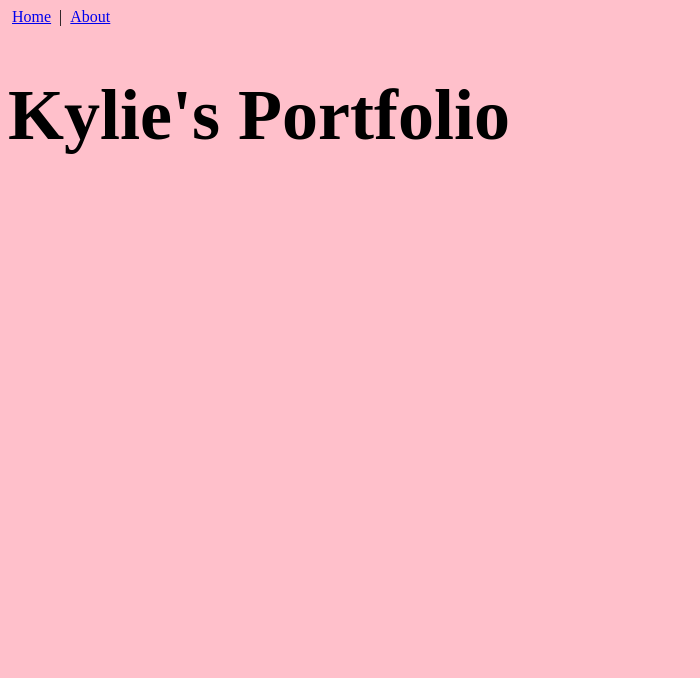
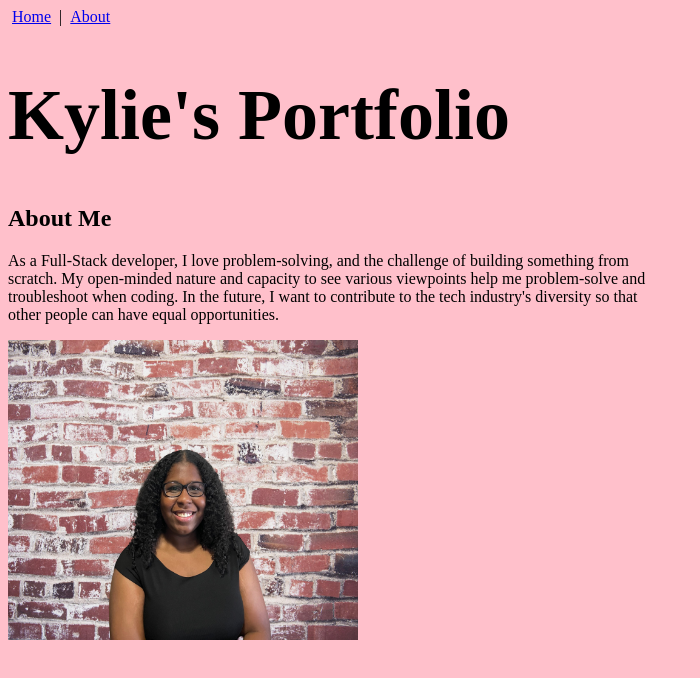
Before and after one commit to kfacison/personal-portfolio, a Next.js app: page / in a window 1280 px wide. Shown: the top 678 px of the page, without its empty margins (0-700 px from the left). Built offline with nearby package versions, Linux system fonts and the light colour scheme.

Commit message:
change nav bar links

```diff
--- a/components/NavBar.js
+++ b/components/NavBar.js
@@ -6,11 +6,11 @@ export default function NavBar(){
     return (
         <nav>
             &nbsp;
-            <Link href="/">Home</Link>
+            <Link href="#home">Home</Link>
             &nbsp;
             |
             &nbsp;
-            <Link href="/about">About</Link>
+            <Link href="#about">About</Link>
             &nbsp;
         </nav>
     )
--- a/pages/index.js
+++ b/pages/index.js
@@ -14,7 +14,22 @@ export default function Home() {
         <meta name="viewport" content="width=device-width, initial-scale=1" />
         <link rel="icon" href="/favicon.ico" />
       </Head>
-      <h1>Kylie&apos;s Portfolio</h1>
+      <h1 id='home'>Kylie&apos;s Portfolio</h1>
+      <div id='about'>
+        <h2>About Me</h2>
+
+        <p style={{ maxWidth:650}}>
+          As a Full-Stack developer, I love problem-solving, and the challenge of building something from scratch.
+          My open-minded nature and capacity to see various viewpoints help me problem-solve and troubleshoot when coding.
+          In the future, I want to contribute to the tech industry&apos;s diversity so that other people can have equal opportunities. </p>
+
+        <Image
+          src="/headShot.png"
+          alt="cool pic"
+          width={350}
+          height={300}
+        />
+      </div>
     </>
   )
 }
```
